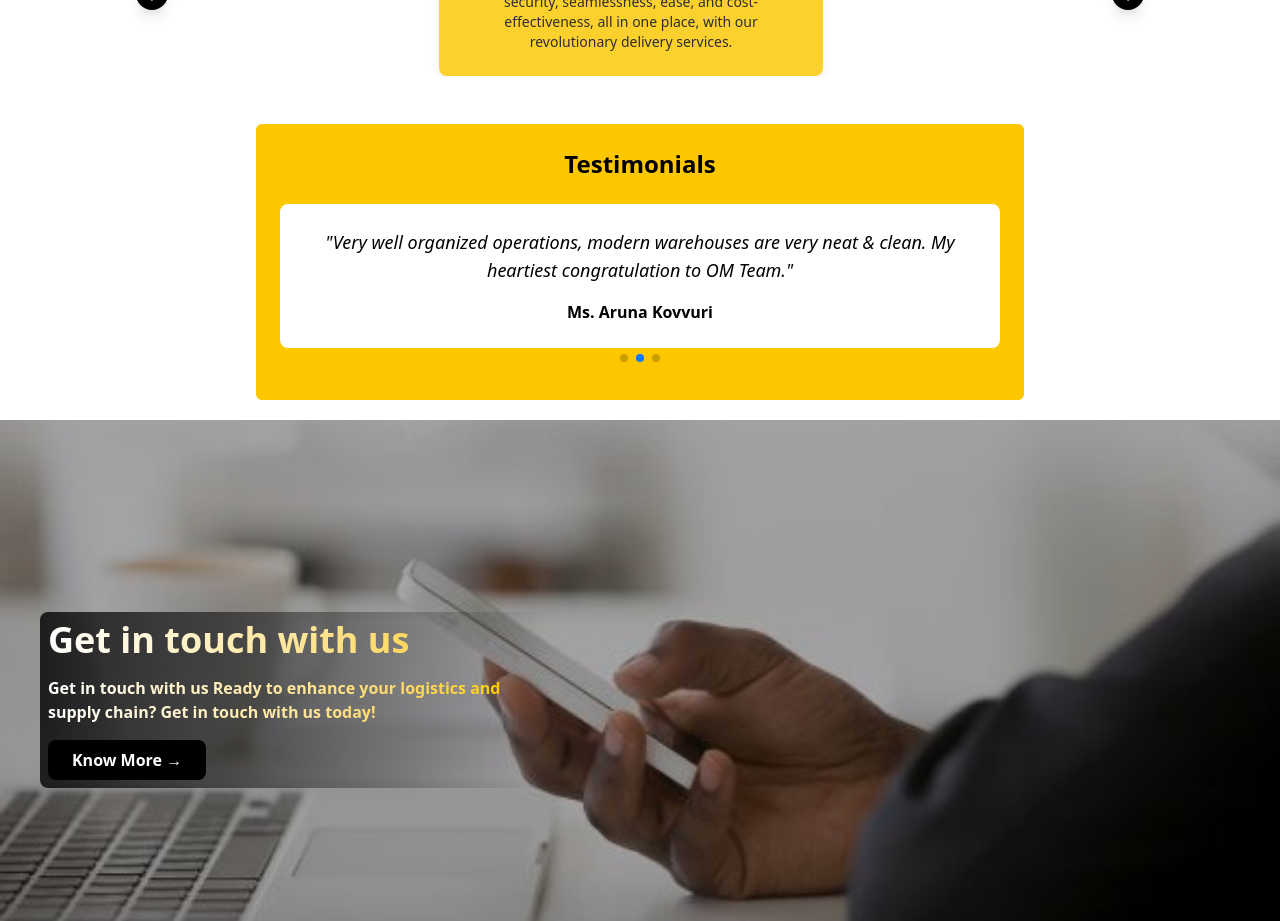
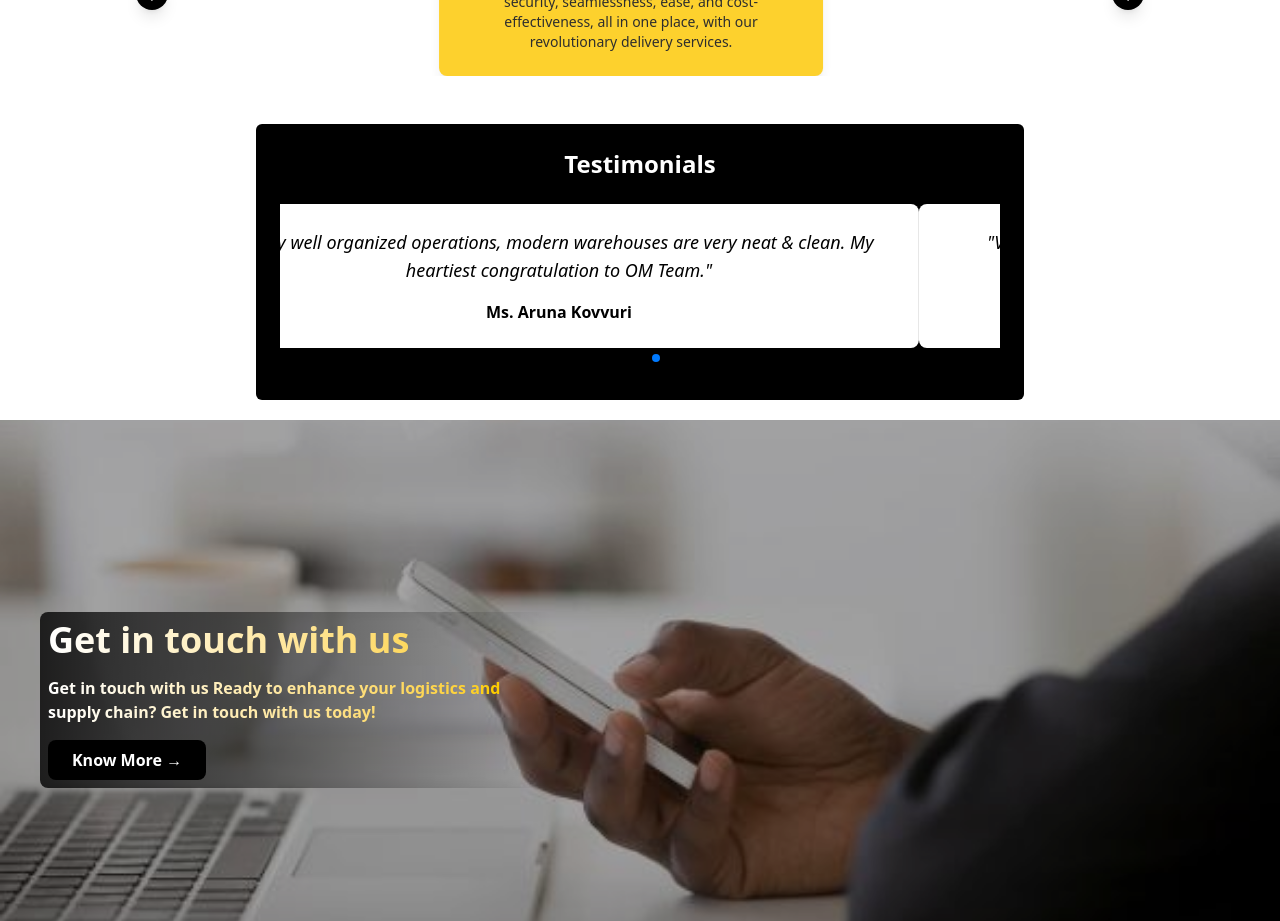
Before and after one commit to rahulpant2002/sendo, a React (Vite) app: page / in a window 1280 px wide. Shown: the part 1720-2641 px from the top of the page. Built offline with nearby package versions, Linux system fonts and the light colour scheme.

Commit message:
BG of Testimonial changes to White

```diff
--- a/src/components/HomePage/TestimonialSlider.jsx
+++ b/src/components/HomePage/TestimonialSlider.jsx
@@ -22,10 +22,12 @@ const testimonials = [
 
 const TestimonialSlider = () => {
   return (
-    <div className="max-w-3xl mx-auto p-6 text-black bg-yellow-400 rounded-md my-5">
+    <div className="max-w-3xl mx-auto p-6 text-white bg-black rounded-md my-5">
       <h2 className="text-center text-2xl font-bold mb-6">Testimonials</h2>
       <Swiper
-        pagination={{ clickable: true }}
+        pagination={{
+          clickable: true,
+        }}
         modules={[Pagination, Autoplay]}
         autoplay={{ delay: 3000, disableOnInteraction: false }}
         className="mySwiper"
@@ -33,13 +35,28 @@ const TestimonialSlider = () => {
         {testimonials.map((testimonial, index) => (
           <SwiperSlide
             key={index}
-            className="p-6 bg-white rounded-lg text-center"
+            className="p-6 bg-white text-black rounded-lg text-center"
           >
             <p className="text-lg italic">"{testimonial.text}"</p>
             <h3 className="mt-4 font-semibold">{testimonial.name}</h3>
           </SwiperSlide>
         ))}
       </Swiper>
+
+      <style jsx>{`
+        /* Inactive dot (white) */
+        .swiper-pagination .swiper-pagination-bullet {
+          background-color: white !important;
+          width: 12px;
+          height: 12px;
+          border-radius: 50%;
+        }
+
+        /* Active dot (yellow-400) */
+        .swiper-pagination .swiper-pagination-bullet-active {
+          background-color: #facc15 !important; /* Tailwind yellow-400 */
+        }
+      `}</style>
     </div>
   );
 };
```
